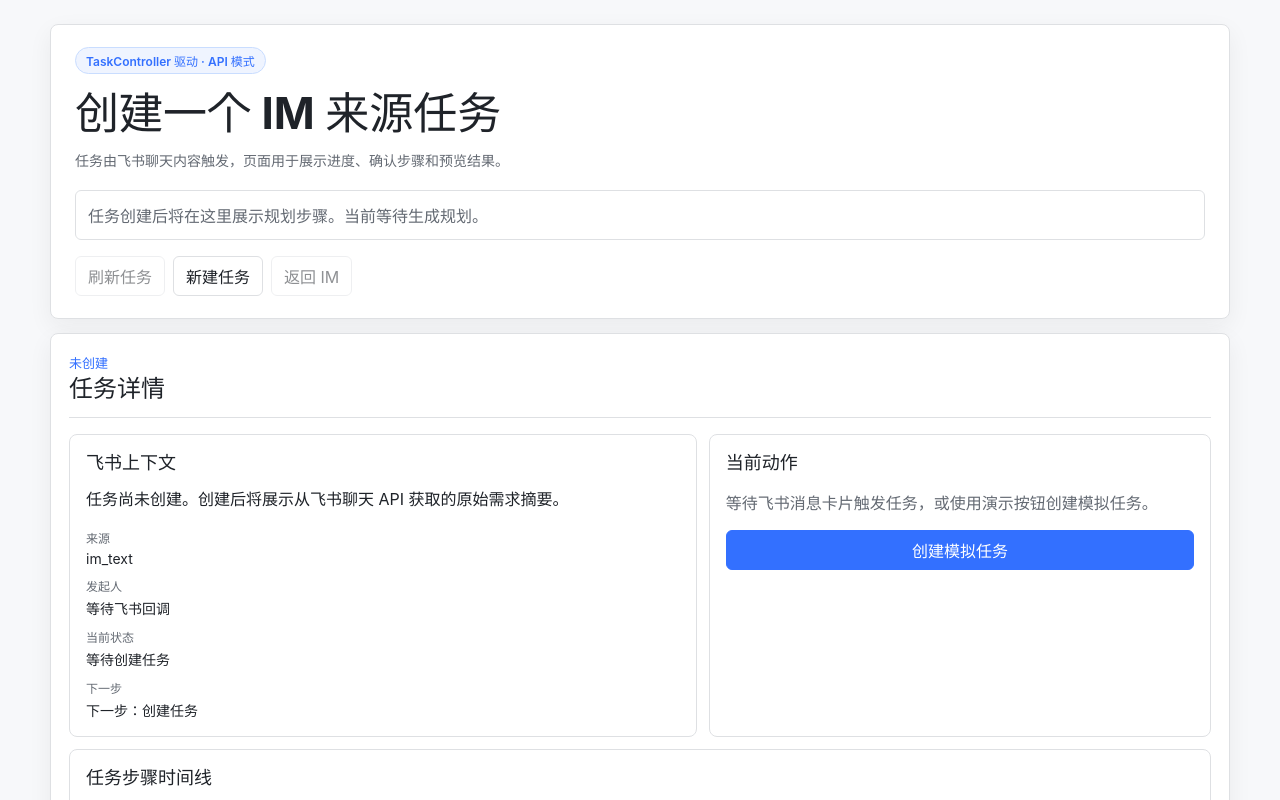
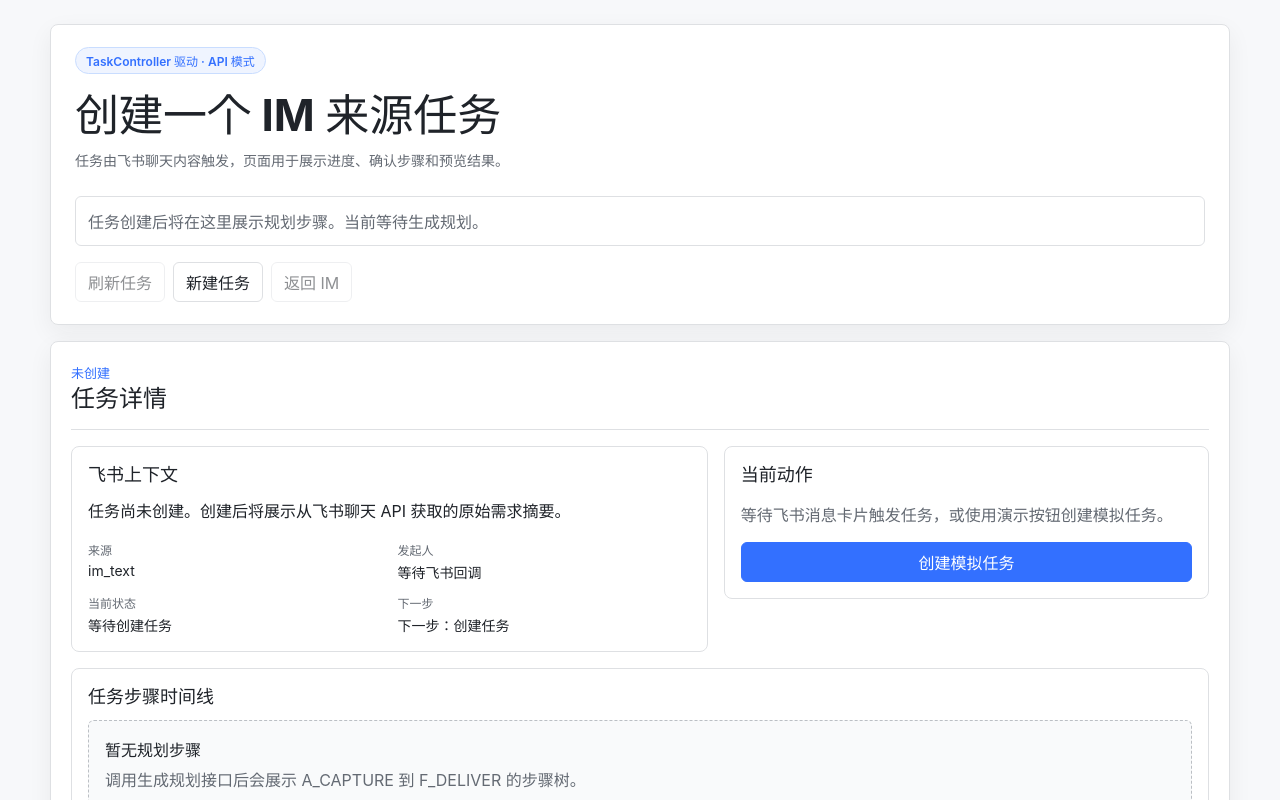
Before and after one commit to DA-BOCAI/Agent-Pilot, a React (Vite) app: page / in a window 1280 px wide. Shown: the top 800 px of the page. Built offline with nearby package versions, Linux system fonts and the light colour scheme.

Commit message:
布局优化

```diff
--- a/src/App.css
+++ b/src/App.css
@@ -10,11 +10,35 @@
   --primary: #3370ff;
   --primary-hover: #4e83fd;
   --primary-soft: #eff4ff;
+  --primary-border: #c9ddff;
   --warning: #de7802;
+  --warning-soft: #fff7e8;
+  --warning-border: #f3d49b;
   --success: #2ea121;
+  --success-soft: #edf8ed;
+  --success-border: #b7e6b0;
   --danger: #d83931;
+  --danger-soft: #fff2f0;
+  --danger-border: #f8d1cd;
+  --neutral-soft: #f2f3f5;
+  --artifact-slides: #8f5e00;
+  --artifact-slides-soft: #fff7e8;
+  --artifact-slides-border: #f3d49b;
+  --artifact-delivery: #2ea121;
+  --artifact-delivery-soft: #edf8ed;
+  --artifact-delivery-border: #b7e6b0;
   --radius: 8px;
   --shadow: 0 8px 24px rgba(31, 35, 41, 0.06);
+  --page-max: 1180px;
+  --page-gutter: clamp(12px, 3vw, 40px);
+  --space-2xs: 4px;
+  --space-xs: 6px;
+  --space-sm: 8px;
+  --space-md: 12px;
+  --space-lg: 16px;
+  --space-xl: 24px;
+  --space-2xl: 32px;
+  --space-3xl: 40px;
   scroll-behavior: smooth;
 }
 
@@ -37,7 +61,7 @@ button {
   border-radius: 6px;
   background: var(--paper);
   color: var(--text);
-  padding: 7px 12px;
+  padding: 7px var(--space-md);
   cursor: pointer;
   transition:
     background 160ms ease,
@@ -70,7 +94,7 @@ button:disabled {
 
 .topbar,
 .workspace-grid {
-  width: min(1180px, calc(100% - 40px));
+  width: min(var(--page-max), calc(100% - var(--page-gutter)));
   margin-inline: auto;
 }
 
@@ -79,24 +103,24 @@ button:disabled {
   border-radius: var(--radius);
   background: var(--paper);
   box-shadow: var(--shadow);
-  margin-top: 24px;
-  padding: 22px 24px;
+  margin-top: var(--space-xl);
+  padding: 22px var(--space-xl);
 }
 
 .task-kicker {
   display: inline-flex;
   align-items: center;
-  border: 1px solid #c9ddff;
+  border: 1px solid var(--primary-border);
   border-radius: 999px;
   background: var(--primary-soft);
   color: var(--primary);
   font-size: 12px;
   font-weight: 600;
-  padding: 4px 10px;
+  padding: var(--space-2xs) 10px;
 }
 
 .task-header {
-  margin-top: 14px;
+  margin-top: var(--space-lg);
 }
 
 .task-header h1 {
@@ -110,7 +134,7 @@ button:disabled {
 
 .task-header p {
   max-width: 860px;
-  margin: 10px 0 0;
+  margin: var(--space-sm) 0 0;
   color: var(--muted);
   font-size: 14px;
   line-height: 1.65;
@@ -119,8 +143,8 @@ button:disabled {
 .progress-strip {
   display: grid;
   grid-template-columns: repeat(5, minmax(0, 1fr));
-  gap: 8px;
-  margin-top: 18px;
+  gap: var(--space-sm);
+  margin-top: var(--space-xl);
 }
 
 .progress-step,
@@ -129,12 +153,12 @@ button:disabled {
   border: 1px solid var(--line);
   border-radius: 6px;
   background: var(--paper);
-  padding: 12px;
+  padding: var(--space-md);
 }
 
 .progress-step {
   display: grid;
-  gap: 5px;
+  gap: var(--space-xs);
   transition:
     border-color 160ms ease,
     background 160ms ease,
@@ -169,11 +193,47 @@ button:disabled {
 
 .progress-step.is-done,
 .progress-step.is-active {
-  border-color: #c9ddff;
+  border-color: var(--primary-border);
   background: var(--primary-soft);
 }
 
-.progress-step.is-done span,
+.progress-step.step-status-wait_confirm {
+  border-color: var(--warning-border);
+  background: var(--warning-soft);
+}
+
+.progress-step.step-status-wait_confirm span {
+  background: var(--warning);
+  color: #ffffff;
+}
+
+.progress-step.step-status-done,
+.progress-step.step-status-approved {
+  border-color: var(--success-border);
+  background: var(--success-soft);
+}
+
+.progress-step.step-status-done span,
+.progress-step.step-status-approved span {
+  background: var(--success);
+  color: #ffffff;
+}
+
+.progress-step.step-status-skipped {
+  border-color: var(--danger-border);
+  background: var(--danger-soft);
+}
+
+.progress-step.step-status-skipped span {
+  background: var(--danger);
+  color: #ffffff;
+}
+
+.progress-step.step-status-running {
+  border-color: var(--primary-border);
+  background: var(--primary-soft);
+}
+
 .progress-step.is-active span {
   background: var(--primary);
   color: #ffffff;
@@ -191,33 +251,32 @@ button:disabled {
 .top-actions {
   display: flex;
   flex-wrap: wrap;
-  gap: 8px;
-  margin-top: 16px;
+  gap: var(--space-sm);
+  margin-top: var(--space-lg);
 }
 
 .workspace-grid {
   display: grid;
   grid-template-columns: minmax(0, 1fr);
-  padding-block: 14px 40px;
+  padding-block: var(--space-lg) var(--space-3xl);
 }
 
 .main-panel {
-  min-height: 680px;
   border: 1px solid var(--line);
   border-radius: var(--radius);
   background: var(--paper);
   box-shadow: var(--shadow);
-  padding: 18px;
+  padding: 20px;
 }
 
 .panel-heading {
   display: flex;
   align-items: center;
   justify-content: space-between;
-  gap: 12px;
+  gap: var(--space-md);
   border-bottom: 1px solid var(--line);
-  padding-bottom: 14px;
-  margin-bottom: 16px;
+  padding-bottom: var(--space-lg);
+  margin-bottom: var(--space-lg);
 }
 
 .panel-heading span {
@@ -235,12 +294,13 @@ button:disabled {
 }
 
 .status-pill {
+  border: 1px solid transparent;
   border-radius: 999px;
   background: var(--subtle);
   color: #ffffff;
   font-size: 12px;
   font-weight: 600;
-  padding: 6px 10px;
+  padding: var(--space-xs) 10px;
 }
 
 .status-created,
@@ -249,28 +309,35 @@ button:disabled {
 }
 
 .status-wait_confirm {
-  background: var(--warning);
+  border-color: var(--warning-border);
+  background: var(--warning-soft);
+  color: var(--warning);
 }
 
 .status-delivered {
-  background: var(--success);
+  border-color: var(--success-border);
+  background: var(--success-soft);
+  color: var(--success);
 }
 
 .status-failed {
-  background: var(--danger);
+  border-color: var(--danger-border);
+  background: var(--danger-soft);
+  color: var(--danger);
 }
 
 .content-grid {
   display: grid;
-  grid-template-columns: minmax(0, 1fr) minmax(320px, 0.8fr);
-  gap: 12px;
+  grid-template-columns: minmax(0, 1.05fr) minmax(300px, 0.8fr);
+  align-items: start;
+  gap: var(--space-lg);
 }
 
 .surface {
   border: 1px solid var(--line);
   border-radius: var(--radius);
   background: var(--paper);
-  padding: 16px;
+  padding: var(--space-lg);
   transition:
     border-color 160ms ease,
     box-shadow 160ms ease;
@@ -282,7 +349,7 @@ button:disabled {
 }
 
 .surface h3 {
-  margin: 0 0 12px;
+  margin: 0 0 var(--space-md);
   color: var(--text);
   font-size: 18px;
   font-weight: 700;
@@ -294,14 +361,15 @@ button:disabled {
 }
 
 .context-card p {
-  margin: 0 0 16px;
+  margin: 0 0 var(--space-lg);
   color: var(--text);
   line-height: 1.65;
 }
 
 dl {
   display: grid;
-  gap: 10px;
+  grid-template-columns: repeat(2, minmax(0, 1fr));
+  gap: var(--space-md) var(--space-lg);
   margin: 0;
 }
 
@@ -313,7 +381,7 @@ dt {
 
 dd {
   overflow-wrap: anywhere;
-  margin: 4px 0 0;
+  margin: var(--space-2xs) 0 0;
   color: var(--text);
   font-size: 14px;
 }
@@ -325,26 +393,55 @@ dd {
 
 .step-list {
   display: grid;
-  gap: 8px;
+  gap: var(--space-sm);
 }
 
 .step-row {
   display: grid;
-  grid-template-columns: 120px minmax(160px, 1fr) 120px 100px;
+  grid-template-columns: 112px minmax(180px, 1fr) 108px 92px;
   align-items: center;
-  gap: 10px;
+  gap: var(--space-md);
   border: 1px solid var(--line);
   border-radius: 6px;
   background: var(--paper-soft);
-  padding: 12px;
+  padding: var(--space-md);
   transition:
     border-color 160ms ease,
     background 160ms ease;
 }
 
 .step-row.is-active {
-  border-color: #c9ddff;
+  border-color: var(--primary-border);
   background: var(--primary-soft);
+}
+
+.step-row.step-status-wait_confirm {
+  border-color: var(--warning-border);
+  background: var(--warning-soft);
+}
+
+.step-row.step-status-wait_confirm em {
+  color: var(--warning);
+}
+
+.step-row.step-status-done,
+.step-row.step-status-approved {
+  border-color: var(--success-border);
+  background: var(--success-soft);
+}
+
+.step-row.step-status-done em,
+.step-row.step-status-approved em {
+  color: var(--success);
+}
+
+.step-row.step-status-skipped {
+  border-color: var(--danger-border);
+  background: var(--danger-soft);
+}
+
+.step-row.step-status-skipped em {
+  color: var(--danger);
 }
 
 .step-row span {
@@ -370,38 +467,51 @@ dd {
 
 mark {
   display: inline-block;
-  margin-top: 8px;
+  margin-top: var(--space-sm);
   border-radius: 999px;
   background: var(--primary-soft);
   color: var(--primary);
-  padding: 3px 8px;
+  padding: 3px var(--space-sm);
   font-size: 12px;
 }
 
 .preview-layout {
   display: grid;
-  grid-template-columns: 280px minmax(0, 1fr);
-  gap: 12px;
+  grid-template-columns: minmax(220px, 280px) minmax(0, 1fr);
+  align-items: start;
+  gap: var(--space-lg);
 }
 
 .preview-tabs {
   display: grid;
   align-content: start;
-  gap: 8px;
+  gap: var(--space-sm);
+  position: sticky;
+  top: var(--space-md);
 }
 
 .preview-tabs button {
   display: grid;
-  gap: 4px;
+  gap: var(--space-2xs);
   height: auto;
   min-height: 68px;
   text-align: left;
 }
 
 .preview-tabs button.is-selected {
-  border-color: #c9ddff;
+  border-color: var(--primary-border);
   background: var(--primary-soft);
   color: var(--text);
+}
+
+.preview-tabs button.artifact-slides.is-selected {
+  border-color: var(--artifact-slides-border);
+  background: var(--artifact-slides-soft);
+}
+
+.preview-tabs button.artifact-delivery.is-selected {
+  border-color: var(--artifact-delivery-border);
+  background: var(--artifact-delivery-soft);
 }
 
 .preview-tabs span,
@@ -411,6 +521,16 @@ mark {
   color: var(--primary);
   font-size: 12px;
   font-weight: 600;
+}
+
+.artifact-slides span,
+.artifact-slides header span {
+  color: var(--artifact-slides);
+}
+
+.artifact-delivery span,
+.artifact-delivery header span {
+  color: var(--artifact-delivery);
 }
 
 .preview-tabs strong {
@@ -428,20 +548,37 @@ mark {
   border: 1px solid var(--line);
   border-radius: var(--radius);
   background: var(--paper-soft);
-  padding: 16px;
+  padding: var(--space-lg);
+}
+
+.doc-preview.artifact-doc,
+.preview-empty.artifact-doc {
+  border-color: var(--primary-border);
+  background: var(--primary-soft);
+}
+
+.slides-preview.artifact-slides,
+.preview-empty.artifact-slides {
+  border-color: var(--artifact-slides-border);
+  background: var(--artifact-slides-soft);
+}
+
+.preview-empty.artifact-delivery {
+  border-color: var(--artifact-delivery-border);
+  background: var(--artifact-delivery-soft);
 }
 
 .doc-preview header,
 .slides-preview header {
   border-bottom: 1px solid var(--line);
-  padding-bottom: 12px;
-  margin-bottom: 12px;
+  padding-bottom: var(--space-md);
+  margin-bottom: var(--space-md);
 }
 
 .doc-preview h4,
 .slides-preview h4,
 .preview-empty h4 {
-  margin: 4px 0 0;
+  margin: var(--space-2xs) 0 0;
   color: var(--text);
   font-size: 20px;
   font-weight: 700;
@@ -449,24 +586,24 @@ mark {
 }
 
 .doc-preview header p {
-  margin: 8px 0 0;
+  margin: var(--space-sm) 0 0;
 }
 
 .doc-section-list {
   display: grid;
-  gap: 10px;
+  gap: var(--space-md);
 }
 
 .doc-section-list section {
   border: 1px solid var(--line);
   border-radius: 6px;
   background: var(--paper);
-  padding: 13px;
+  padding: var(--space-md);
 }
 
 .doc-section-list h5,
 .slide-card h5 {
-  margin: 0 0 8px;
+  margin: 0 0 var(--space-sm);
   color: var(--text);
   font-size: 16px;
   font-weight: 600;
@@ -482,7 +619,7 @@ mark {
 
 .doc-section-list ul,
 .slide-card ul {
-  margin: 8px 0 0;
+  margin: var(--space-sm) 0 0;
   padding-left: 18px;
   color: var(--muted);
   line-height: 1.6;
@@ -490,8 +627,8 @@ mark {
 
 .slide-grid {
   display: grid;
-  grid-template-columns: repeat(3, minmax(0, 1fr));
-  gap: 10px;
+  grid-template-columns: repeat(auto-fit, minmax(180px, 1fr));
+  gap: var(--space-md);
 }
 
 .slide-card {
@@ -504,7 +641,7 @@ mark {
 
 .slide-card > span {
   display: inline-flex;
-  margin-bottom: 22px;
+  margin-bottom: var(--space-xl);
   color: var(--primary);
   font-size: 12px;
   font-weight: 600;
@@ -514,23 +651,23 @@ mark {
   display: block;
   border-top: 1px solid var(--line);
   color: var(--subtle);
-  margin-top: 10px;
-  padding-top: 8px;
+  margin-top: var(--space-md);
+  padding-top: var(--space-sm);
 }
 
 .preview-empty {
   display: grid;
-  gap: 8px;
+  gap: var(--space-sm);
 }
 
 .preview-empty a {
   width: fit-content;
-  border: 1px solid #c9ddff;
+  border: 1px solid var(--primary-border);
   border-radius: 6px;
   background: var(--primary-soft);
   color: var(--primary);
   font-weight: 600;
-  padding: 8px 12px;
+  padding: var(--space-sm) var(--space-md);
   text-decoration: none;
 }
 
@@ -543,14 +680,14 @@ mark {
   color: var(--muted);
   margin: 0;
   max-height: 420px;
-  padding: 12px;
+  padding: var(--space-md);
 }
 
 .empty-state {
   border: 1px dashed var(--line-strong);
   border-radius: 6px;
   background: var(--paper-soft);
-  padding: 18px;
+  padding: var(--space-lg);
 }
 
 .empty-state strong {
@@ -558,18 +695,18 @@ mark {
 }
 
 .empty-state p {
-  margin: 6px 0 0;
+  margin: var(--space-xs) 0 0;
   color: var(--muted);
 }
 
 .command-box {
   display: grid;
-  gap: 8px;
+  gap: var(--space-sm);
   color: var(--muted);
 }
 
 .command-box.compact {
-  margin-bottom: 16px;
+  margin-bottom: var(--space-lg);
 }
 
 textarea {
@@ -580,7 +717,7 @@ textarea {
   background: var(--paper-soft);
   color: var(--text);
   outline: none;
-  padding: 12px;
+  padding: var(--space-md);
   resize: vertical;
   transition:
     border-color 160ms ease,
@@ -593,18 +730,18 @@ textarea:focus {
 }
 
 .error-banner {
-  border: 1px solid #f8d1cd;
+  border: 1px solid var(--danger-border);
   border-radius: 6px;
-  background: #fff2f0;
+  background: var(--danger-soft);
   color: var(--danger);
   padding: 10px;
-  margin-top: 12px;
+  margin-top: var(--space-md);
 }
 
 .action-stack {
   display: grid;
-  gap: 10px;
-  margin-top: 14px;
+  gap: var(--space-md);
+  margin-top: var(--space-lg);
 }
 
 .action-stack.split {
@@ -677,19 +814,20 @@ textarea:focus {
   }
 
   .preview-tabs {
-    grid-template-columns: repeat(3, minmax(0, 1fr));
+    grid-template-columns: repeat(auto-fit, minmax(180px, 1fr));
+    position: static;
   }
 }
 
 @media (max-width: 720px) {
   .topbar,
   .workspace-grid {
-    width: min(100% - 24px, 1180px);
+    width: min(100% - 24px, var(--page-max));
   }
 
   .topbar {
-    margin-top: 12px;
-    padding: 16px;
+    margin-top: var(--space-md);
+    padding: var(--space-lg);
   }
 
   .task-header h1 {
@@ -701,7 +839,7 @@ textarea:focus {
   }
 
   .workspace-grid {
-    padding-block: 12px 32px;
+    padding-block: var(--space-md) var(--space-2xl);
   }
 
   .main-panel,
@@ -721,9 +859,13 @@ textarea:focus {
     display: grid;
   }
 
+  dl {
+    grid-template-columns: 1fr;
+  }
+
   .step-row {
     grid-template-columns: 1fr;
-    gap: 7px;
+    gap: var(--space-sm);
   }
 
   .top-actions {
```
Also changed, not shown: src/App.tsx (+15 -8 lines).
